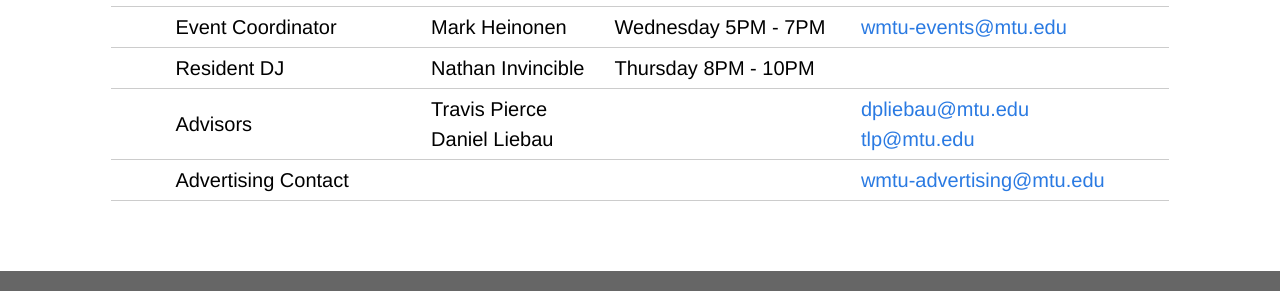
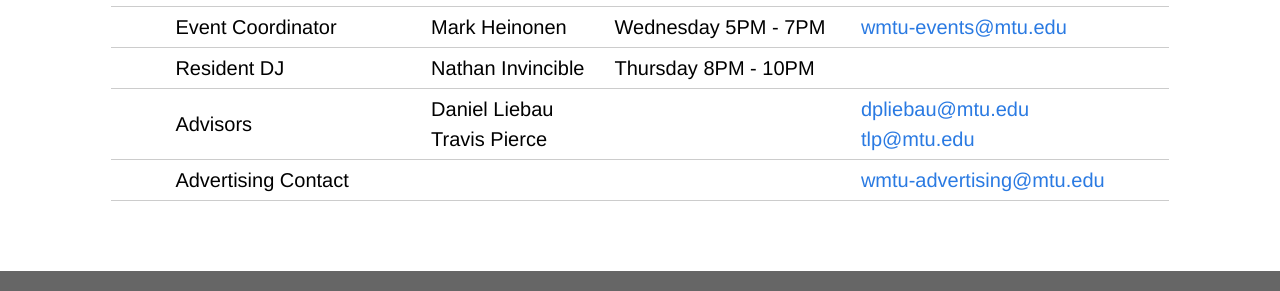
Before and after one commit to WMTU/wmtu.mtu.edu, a Jekyll site: the page built from index.html, in a window 1280 px wide. Shown: the part 1400-1691 px from the top of the page. Built offline with Jekyll 4.4.1, drawn with Linux system fonts in a browser that asks for light colours; comment, search, counter and statistics services are not loaded; some of the changed lines change nothing that is shown.

Commit message:
Fixing advisors to go with correct email

```diff
--- a/index.html
+++ b/index.html
@@ -205,9 +205,9 @@ layout: default
           Advisors
         </td>
         <td>
+          Daniel Liebau
+          <br>
           Travis Pierce
-          <br>
-          Daniel Liebau
         </td>
         <td>
           &nbsp;
```
